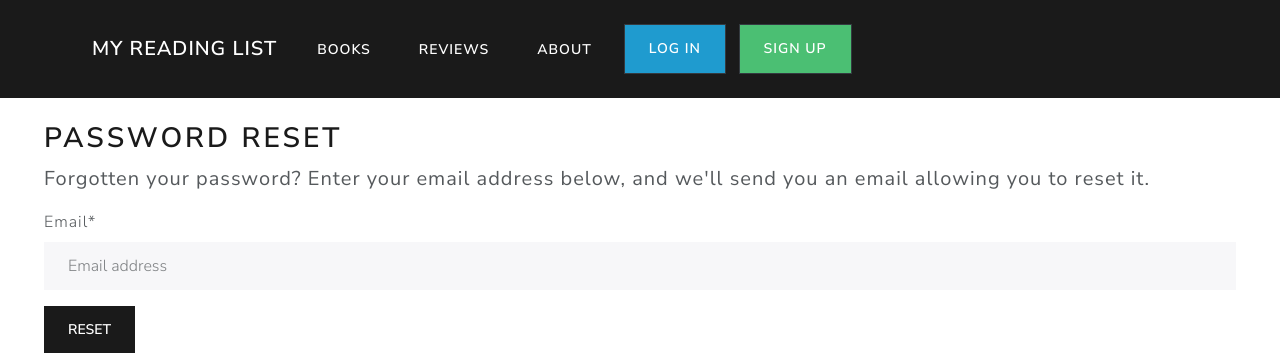
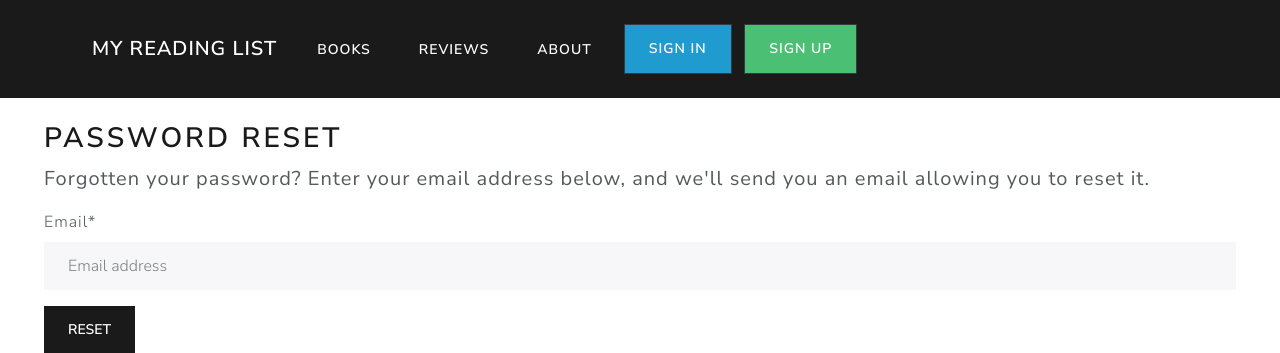
Before and after one commit to nicoferreira90/reading_list_app, a Django app: page /accounts/password/reset/ in a window 1280 px wide. Shown: the top 353 px of the page. Run offline with Django 5.2, Linux system fonts and the light colour scheme; parts of the project's set-up code (start-up, migrations or seed data) failed here and were passed over; some libraries are stand-ins or nearby versions.

Commit message:
small text fix

```diff
--- a/templates/base.html
+++ b/templates/base.html
@@ -108,7 +108,7 @@
                 </div>
               {% else %}
                 <div class="ms-2" class="auth-buttons">
-                    <a href="{% url 'account_login' %}" class="btn btn-info me-2 border border-dark">Log In</a>
+                    <a href="{% url 'account_login' %}" class="btn btn-info me-2 border border-dark">Sign In</a>
                     <a href="{% url 'account_signup' %}" class="btn btn-success border border-dark">Sign Up</a>
                 </div>
               {% endif %}
```
